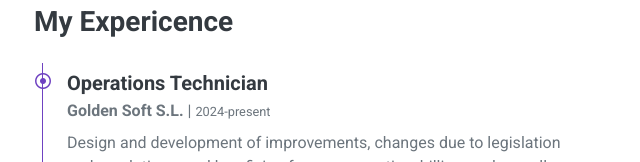
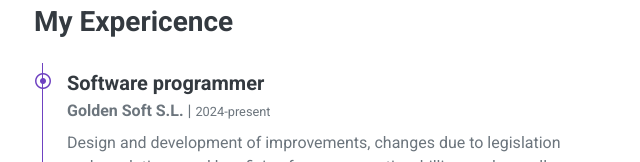
Before and after one commit to jorgbell/portfolio, a plain HTML site: page index.html in a window 1280 px wide. Shown: the part 3601-3763 px from the top of the page, 621-1261 px from the left. Drawn offline with nearby package versions, Linux system fonts and the light colour scheme.

Commit message:
Update index.html

```diff
--- a/index.html
+++ b/index.html
@@ -326,7 +326,7 @@
                     <div class="border-left border-primary pt-2 pl-4 ml-2">
                         <div class="position-relative mb-4">
                             <i class="far fa-dot-circle text-primary position-absolute" style="top: 2px; left: -32px;"></i>
-                            <h5 class="font-weight-bold mb-1">Operations Technician</h5>
+                            <h5 class="font-weight-bold mb-1">Software programmer</h5>
                             <p class="mb-2"><strong>Golden Soft S.L.</strong> | <small>2024-present</small></p>
                             <p>Design and development of improvements, changes due to legislation and regulations, and bug fixing for an accounting, billing, and payroll software. Proficiency in T-SQL and Access-SQL databases and VB.NET.
                             </p>
```
